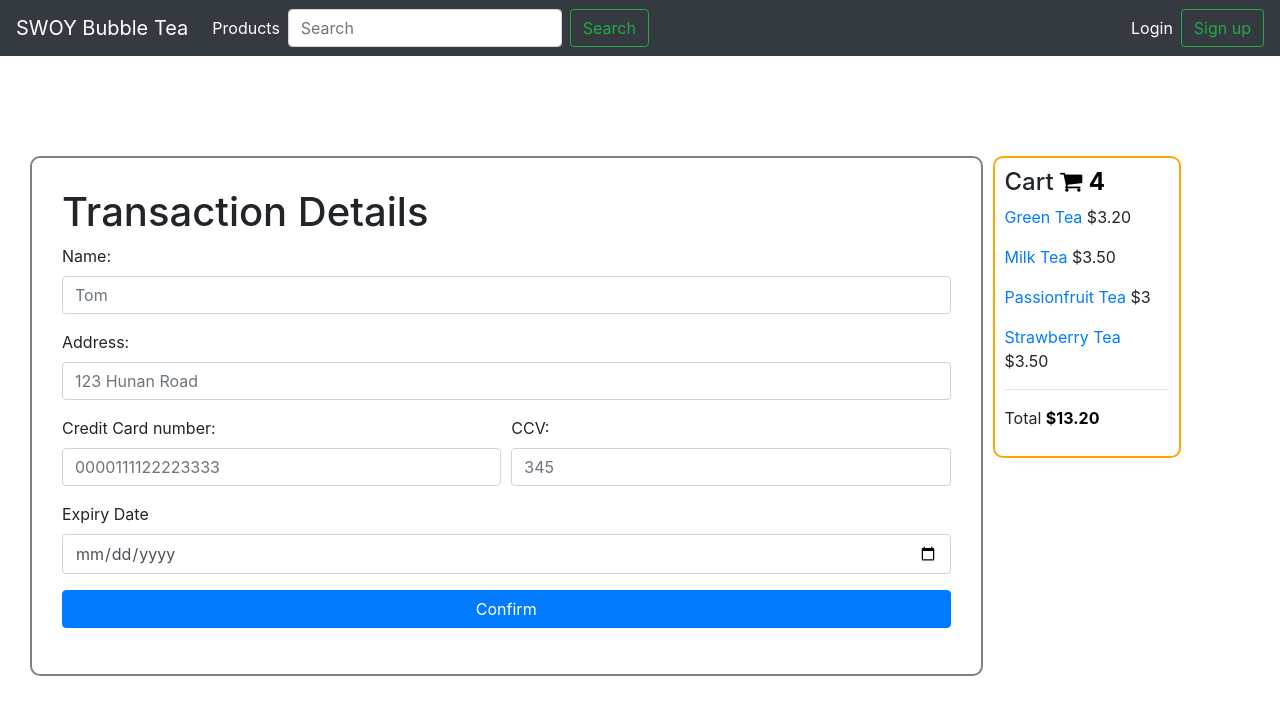
After one commit to cybrsucks/new-secure-swoy, a Flask app: template templates/checkout.html in a window 1280 px wide. The commit adds this page. Shown: the top 715 px of the page. Run offline with Flask 2, Linux system fonts and the light colour scheme; the template is opened without the code that fills it, so the values that code supplies are empty; some libraries are stand-ins or nearby versions.

Commit message:
checkout template

```diff
--- /dev/null
+++ b/app.py
@@ -0,0 +1,63 @@
+from flask import Flask, render_template
+from Forms import LoginForm, RegistrationForm
+
+
+# class User:
+#     def __init__(self, id, email, password):
+#         self.id = id
+#         self.email = email
+#         self.password = password
+#
+# users = []
+# users.append(User(id=1, email="abc@example.com", password="password"))
+# users.append(User(id=2, email="qwerty@mymail.com", password="secret"))
+
+app = Flask(__name__)
+app.config['SECRET_KEY'] = "supersecretkey"
+
+
+@app.route("/home", methods=['GET', 'POST'])
+def home():
+    test_list = [
+        {"name": "Green Tea", "image": "raymond.jpg"},
+        {"name": "Milk Tea", "image": "raymond.jpg"},
+        {"name": "Green Tea", "image": "bayek.jpg"},
+        {"name": "Milk Tea", "image": "raymond.jpg"},
+        {"name": "Green Tea", "image": "bayek.jpg"},
+        {"name": "Milk Tea", "image": "raymond.jpg"}
+    ]
+
+    # if request == 'POST' and form.validate on :
+    #     session.pop('user_id', None)
+    #
+    #     email = request.form['email']
+    #     password = request.form['password']
+    #
+    #     user = [x for x in users if x.email == email][0]
+    #     if user and user.password == password:
+    #         session['user_id'] = user.id
+    #         return redirect(url_for("admin_base"))
+    #
+    #     return redirect(url_for("home"))
+    form = LoginForm()
+    return render_template("home.html", test_list=test_list, form=form)
+
+
+@app.route("/admin")
+def admin_home():
+    return render_template("admin_base.html")
+
+
+@app.route("/signup")
+def signup():
+    form = RegistrationForm
+    return render_template("signup.html", form=form)
+
+
+@app.route("/checkout")
+def checkout():
+    return render_template("checkout.html")
+
+
+if __name__ == "__main__":
+    app.run(debug=True)
--- a/static/main.css
+++ b/static/main.css
@@ -55,3 +55,19 @@ a.article-title:hover {
     margin-top:100px;
     margin-bottom: 100px;
 }
+
+#details{
+    border: 2px solid grey;
+    border-radius:10px;
+    margin-top:100px;
+    margin-left:30px;
+    padding:30px;
+}
+
+#order{
+    border: 2px solid orange;
+    border-radius:10px;
+    margin-top:100px;
+    margin-left:10px;
+    padding:10px;
+}
--- /dev/null
+++ b/templates/checkout.html
@@ -0,0 +1,66 @@
+{% extends "base.html" %}
+    <!-- Bootstrap CSS -->
+    <link rel="stylesheet" href="https://cdnjs.cloudflare.com/ajax/libs/font-awesome/4.7.0/css/font-awesome.min.css">
+    <link rel="stylesheet" href="https://maxcdn.bootstrapcdn.com/bootstrap/4.0.0/css/bootstrap.min.css"
+          integrity="sha384-Gn5384xqQ1aoWXA+058RXPxPg6fy4IWvTNh0E263XmFcJlSAwiGgFAW/dAiS6JXm" crossorigin="anonymous">
+    <link rel="stylesheet" type="text/css" href="{{ url_for('static', filename='main.css') }}">
+
+{% block content %}
+<div class="row">
+    <div class="col-md-9">
+        <div class="container-fluid" id="details">
+            <h1>Transaction Details</h1>
+            <form>
+                <div class="form-group">
+                    <label>Name:</label>
+                    <input type="text" class="form-control" placeholder="Tom">
+                </div>
+                <div class="form-group">
+                    <label>Address:</label>
+                    <input type="text" class="form-control" placeholder="123 Hunan Road">
+                </div>
+
+                <div class="form-row">
+                    <div class="form-group col-md-6">
+                        <label>Credit Card number:</label>
+                        <input type="text" class="form-control" placeholder="0000111122223333">
+                    </div>
+
+                    <div class="form-group col-md-6">
+                        <label>CCV:</label>
+                        <input type="text" class="form-control" placeholder="345">
+
+                    </div>
+                </div>
+
+                <div class="form-group">
+                    <label>Expiry Date</label>
+                    <input type="date" class="form-control">
+                </div>
+
+                <div class="form-group">
+                    <button type="submit" class="btn btn-primary btn-block">Confirm</button>
+                </div>
+            </form>
+        </div>
+    </div>
+
+
+    <div class="col-md-2">
+        <div class="container-fluid" id="order">
+            <h4>Cart
+                <span class="price" style="color:black">
+                <i class="fa fa-shopping-cart"></i>
+                <b>4</b>
+            </span>
+            </h4>
+            <p><a href="#">Green Tea</a> <span class="price">$3.20</span></p>
+            <p><a href="#">Milk Tea</a> <span class="price">$3.50</span></p>
+            <p><a href="#">Passionfruit Tea</a> <span class="price">$3</span></p>
+            <p><a href="#">Strawberry Tea</a> <span class="price">$3.50</span></p>
+            <hr>
+            <p>Total <span class="price" style="color:black"><b>$13.20</b></span></p>
+        </div>
+    </div>
+</div>
+{% endblock %}
--- a/templates/home.html
+++ b/templates/home.html
@@ -10,6 +10,9 @@
                         <img class="card-img-top" src="../static/{{ item.image }}" alt="Card image cap">
                         <div class="card-body">
                             <p class="card-text">{{ item.name }}</p>
+                        </div>
+                        <div class="text-center">
+                            <a href="/checkout"><button class="btn btn-primary">Add to Cart</button></a>
                         </div>
                     </div>
                 </div>
```
